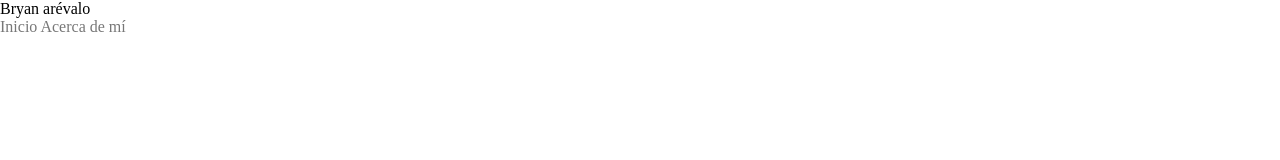
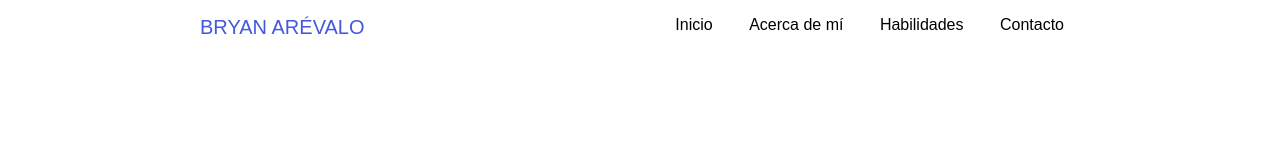
Before and after one commit to ripterdust/Porfolio, a plain HTML site: page index.html in a window 1280 px wide. Drawn offline with Linux system fonts and the light colour scheme.

Commit message:
agregada barra de navegación

```diff
--- a/css/style.css
+++ b/css/style.css
@@ -10,19 +10,42 @@
 
 
     /* font family variables. */
-    --roboto: 'Roboto', cursive;
+    --spartan: 'Spartan', sans-serif;
 }
 
 /* General settings */
+@import url('https://fonts.googleapis.com/css?family=Spartan:400,500,700&display=swap');
 *{
     margin: 0;
     padding: 0;
+
 }
 
 a {
-    color: var(--text-color);
+    color: #000;
     text-decoration: none;
 }
 
+.container{
+
+}
 
 /*Navbar*/
+header nav {
+    display: flex;
+    justify-content: space-between;
+    padding: 2vh 25vh;
+    font-family: var(--spartan);
+}
+
+header nav .title {
+    text-transform: uppercase;
+    font-size: 20px;
+    color: var(--primary-color);
+}
+header nav .sections a{
+    padding: 0 1em;
+}
+header nav .sections a:hover{
+    color: var(--primary-color2);
+}
--- a/index.html
+++ b/index.html
@@ -15,12 +15,17 @@
 			<div class="sections">
 				<a href=".section">Inicio</a>
 				<a href="">Acerca de mí</a>
-				<a href=""></a>
-				<a href=""></a>
-				<a href=""></a>
+				<a href="">Habilidades</a>
+				<a href="">Contacto</a>
 			</div>
 		</nav>
 	</header>
 
+	<section class="home" id="home">
+		<div class="container">
+
+		</div>
+	</section>
+
 </body>
 </html>
```
